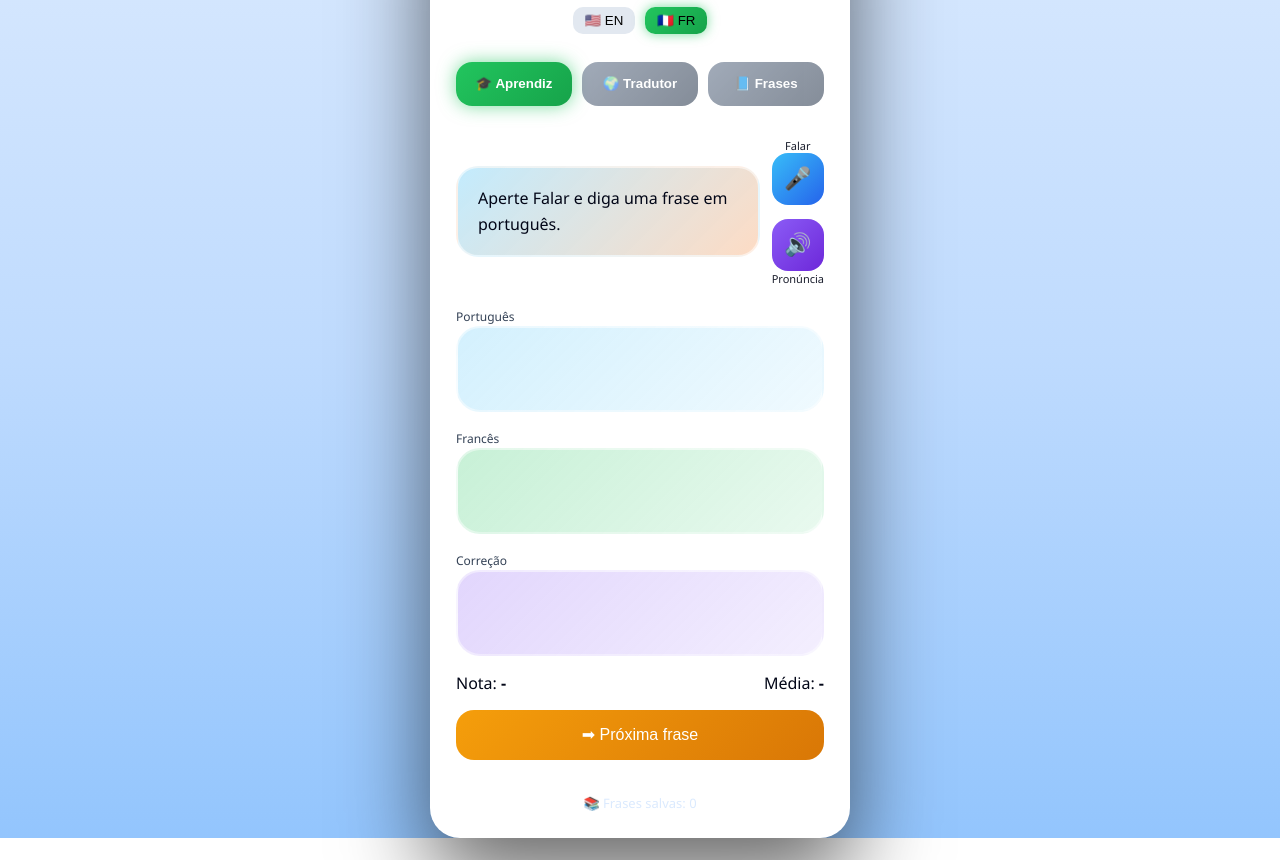
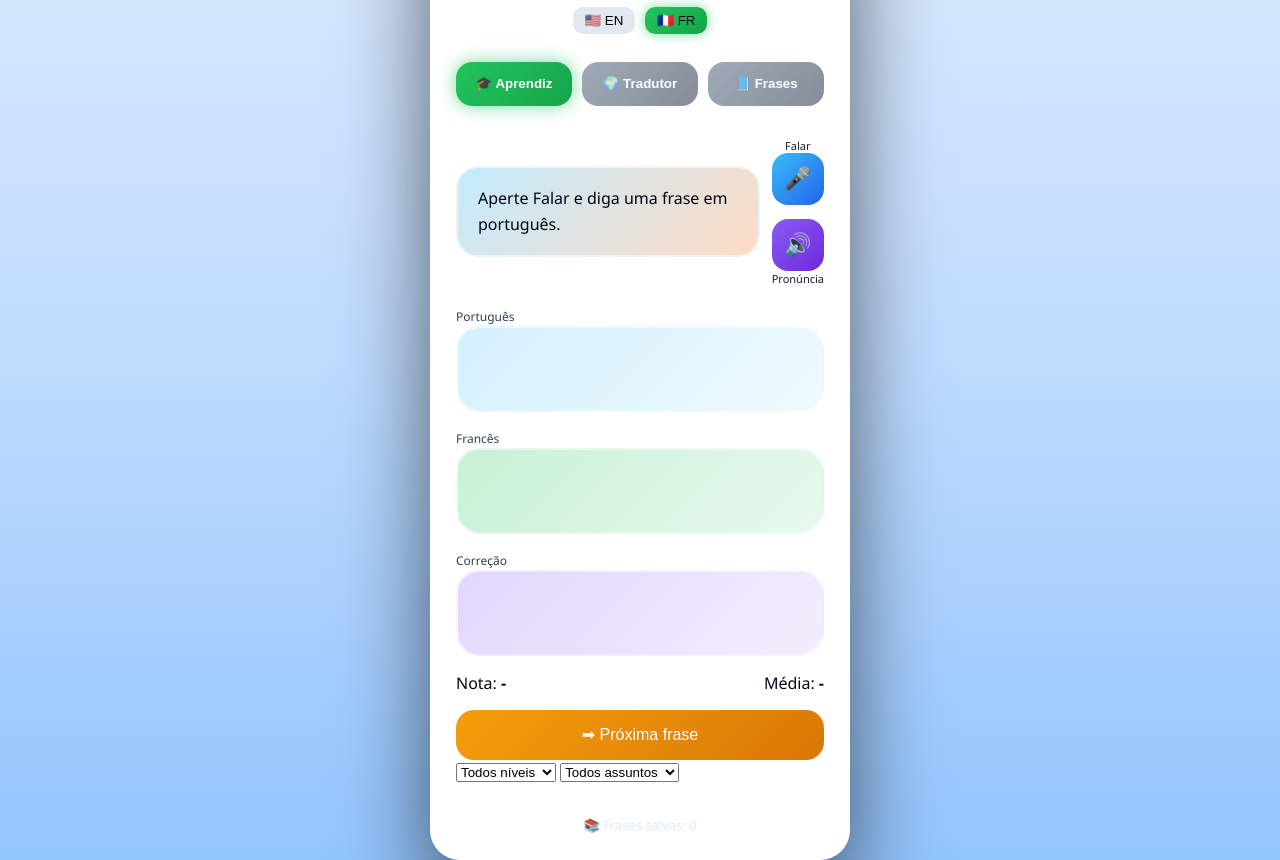
Before and after one commit to txchacal-lang/aia-english-coach2, a website: page public/index.html in a window 1280 px wide. Shown: the part 137-997 px from the top of the page. Before the commit the page ends 975 px from the top, so only its background shows below. Drawn offline with Linux system fonts and the light colour scheme.

Commit message:
Update index.html

```diff
--- a/public/index.html
+++ b/public/index.html
@@ -120,6 +120,30 @@ Aperte Falar e diga uma frase em português.
 <button id="btnProximaFrase" class="btn-next">➡ Próxima</button>
 </div>
 
+<div class="filtros-frases">
+  <select id="filtroNivel">
+    <option value="">Todos níveis</option>
+    <option value="iniciante">Iniciante</option>
+    <option value="intermediario">Intermediário</option>
+    <option value="avancado">Avançado</option>
+    <option value="fluente">Fluente</option>
+  </select>
+
+<select id="filtroCategoria">
+  <option value="">Todos assuntos</option>
+  <option value="cumprimentos">Cumprimentos</option>
+  <option value="cotidiano">Cotidiano</option>
+  <option value="viagem">Viagem</option>
+  <option value="hotel">Hotel</option>
+  <option value="restaurante">Restaurante</option>
+  <option value="trabalho">Trabalho</option>
+  <option value="compras">Compras</option>
+  <option value="saude">Saúde</option>
+  <option value="relacionamento">Relacionamento</option>
+  <option value="emergencia">Emergência</option>
+</select>
+</div>
+
 <div class="progress-wrap" id="progressWrap">
 <div class="progress-bar" id="progressBar"></div>
 </div>
```
